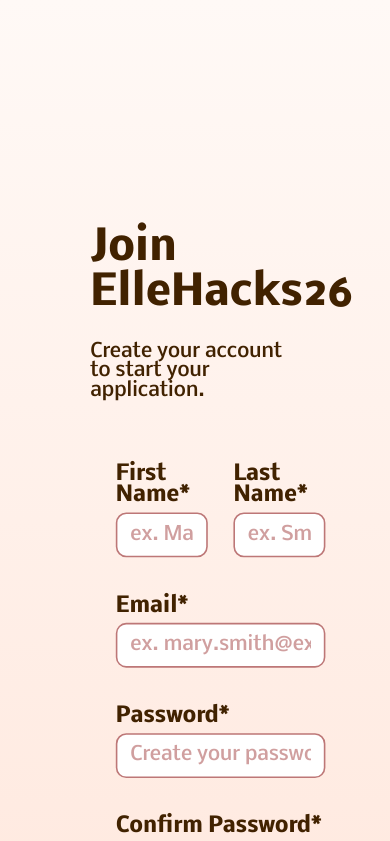
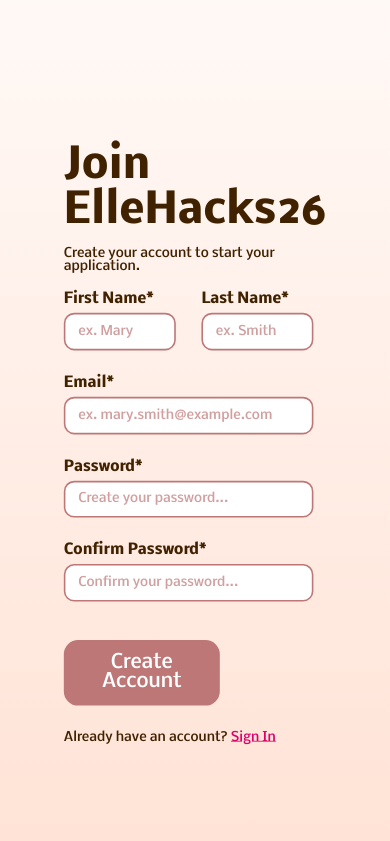
Before and after one commit to joanne004/ElleHacks2026-dashboard, a React app in the folder frontend/: page /signup in a window 390 px wide. Shown: the top 841 px of the page. Built offline with nearby package versions, Linux system fonts and the light colour scheme; the HTML template or start-up script is replaced by a standard one.

Commit message:
Adjust signup css

```diff
--- a/frontend/src/pages/Auth/Signup.module.css
+++ b/frontend/src/pages/Auth/Signup.module.css
@@ -16,39 +16,41 @@ body {
   display: flex;
   justify-content: center;
   align-items: center;
-  padding: 2rem;
+  padding: 1rem;
   box-sizing: border-box;
 }
 
 .signupContainer {
-  width: 100%;
+  width: 95vw;
   max-width: 1200px;
-  padding: 2rem;
+  padding: clamp(20px, 5vw, 40px);
   box-sizing: border-box;
+  transform: scale(0.8);
 }
 
 .signupContent {
- margin-top: 3rem;
- transform: scale(0.8);
+ /* margin-top: 3rem; */
+ /* transform: scale(0.8); */
+ width: 100%;
 }
 
 h1 {
   font-family: 'Nobile', sans-serif;
   font-weight: 700;
-  font-size: 50px;
+  font-size: clamp(30px, 8vw, 50px);
   line-height: 100%;
   letter-spacing: 0%;
-  margin-bottom: 2rem;
+  margin-bottom: clamp(1rem, 3vw, 2rem);
   color: #412200;
 }
 
 .signupContent p {
   font-family: 'Nobile', sans-serif;
   font-weight: 500;
-  font-size: 24px;
+  font-size: clamp(16px, 4vw, 24px);
   line-height: 100%;
   letter-spacing: 0%;
-  margin-bottom: 3rem;
+  margin-bottom: clamp(1.5rem, 5vw, 3rem);
   color: #412200;
 }
 
@@ -56,26 +58,29 @@ form {
     display: flex;
     flex-direction: column;
     background: none;
-    width: 100%;
+    width: 80vw;
+    padding: 0px;
 }
 
 .formRow {
   display: flex;
   justify-content: space-between;
   gap: 2rem;
+  width: 100%;
 }
 
 .formGroup {
   display: flex;
   flex-direction: column;
-  margin-bottom: 2rem;
+  margin-bottom: clamp(1rem, 3vw, 2rem);
   flex: 1;
+  width: 100%;
 }
 
 label {
   font-family: 'Nobile', sans-serif;
   font-weight: 700;
-  font-size: 26px;
+  font-size: clamp(18px, 3.5vw, 26px);
   line-height: 100%;
   letter-spacing: 0%;
   margin-bottom: 0.5rem;
@@ -84,13 +89,13 @@ label {
 
 input {
   width: 100%;
-  height: 56px;
+  height: clamp(40px, 12vw, 56px);
   border-radius: 13px;
   border: 2px solid #BD7777;
   padding: 0 1rem;
   font-family: 'Nobile', sans-serif;
   font-weight: 500;
-  font-size: 24px;
+  font-size: clamp(16px, 3.5vw, 24px);
   line-height: 100%;
   letter-spacing: 0%;
   box-sizing: border-box;
@@ -104,7 +109,7 @@ input::placeholder {
 }
 
 .createAccountButton {
-  width: 368px;
+ width: clamp(40px, 50vw, 368px);
   height: 82px;
   border-radius: 18px;
   border: 2px solid #BD7777;
@@ -112,21 +117,22 @@ input::placeholder {
   color: #FFFFFF;
   font-family: 'Nobile', sans-serif;
   font-weight: 500;
-  font-size: 32px;
+  font-size: clamp(24px, 3vw, 32px);
   line-height: 100%;
   letter-spacing: 0%;
   cursor: pointer;
-  margin-top: 1rem;
+  margin-top: clamp(1rem, 3vw, 1rem);
+  /* margin-top: clamp(1rem, 3vw, 1rem); */
 }
 
 .signinLink {
   font-family: 'Nobile', sans-serif;
   font-weight: 500;
-  font-size: 24px;
+  font-size: clamp(16px, 4vw, 24px);
   line-height: 100%;
   letter-spacing: 0%;
   font-style: normal;
-  margin-top: 2rem;
+  font-size: clamp(14px, 3vw, 18px);
 }
 
 .signinLink a {
@@ -143,5 +149,5 @@ input::placeholder {
 .errorMessage p {
     color: red;
     font-family: 'Nobile', sans-serif;
-    font-size: 18px;
+    font-size: clamp(14px, 3vw, 18px);
 }
```
